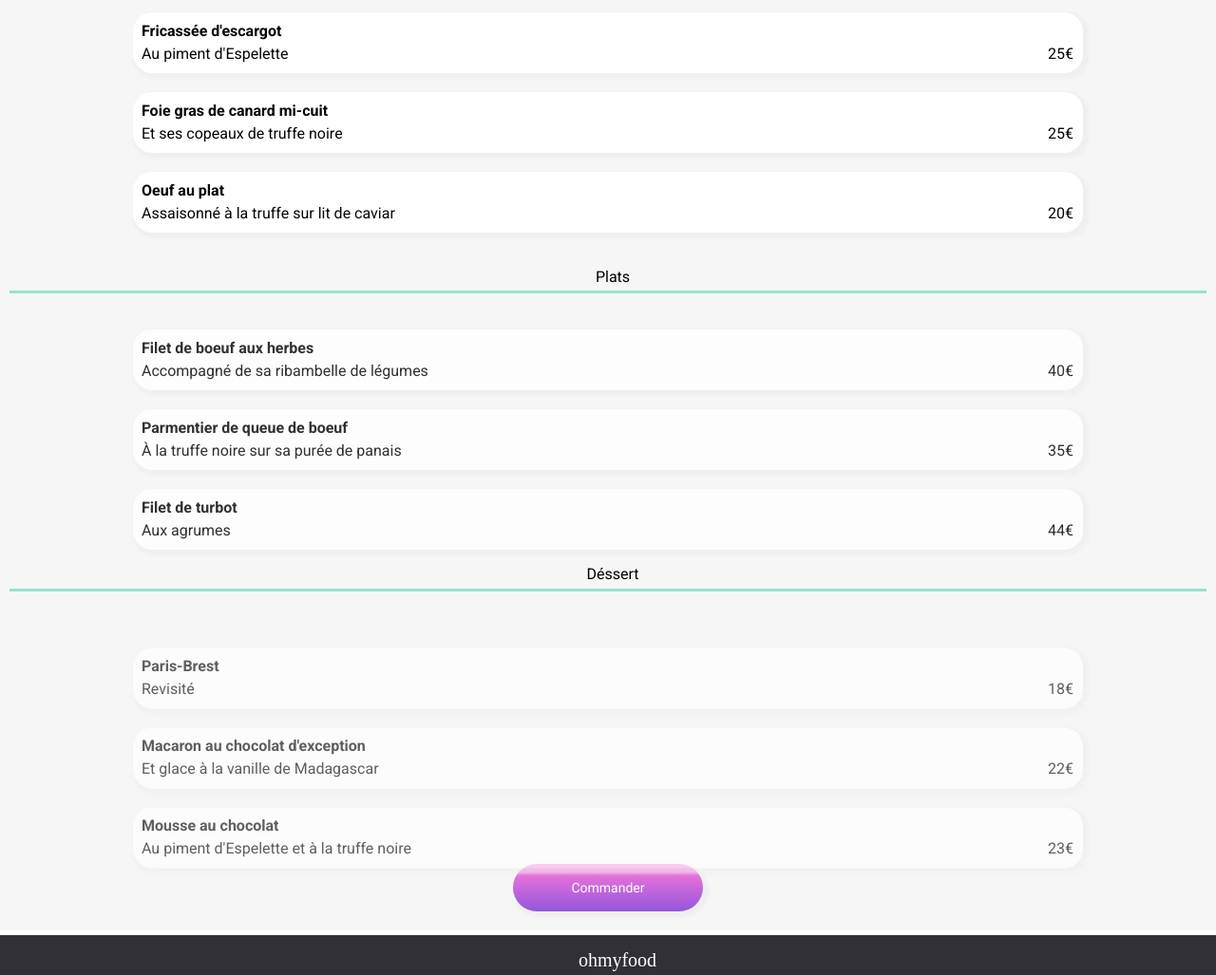
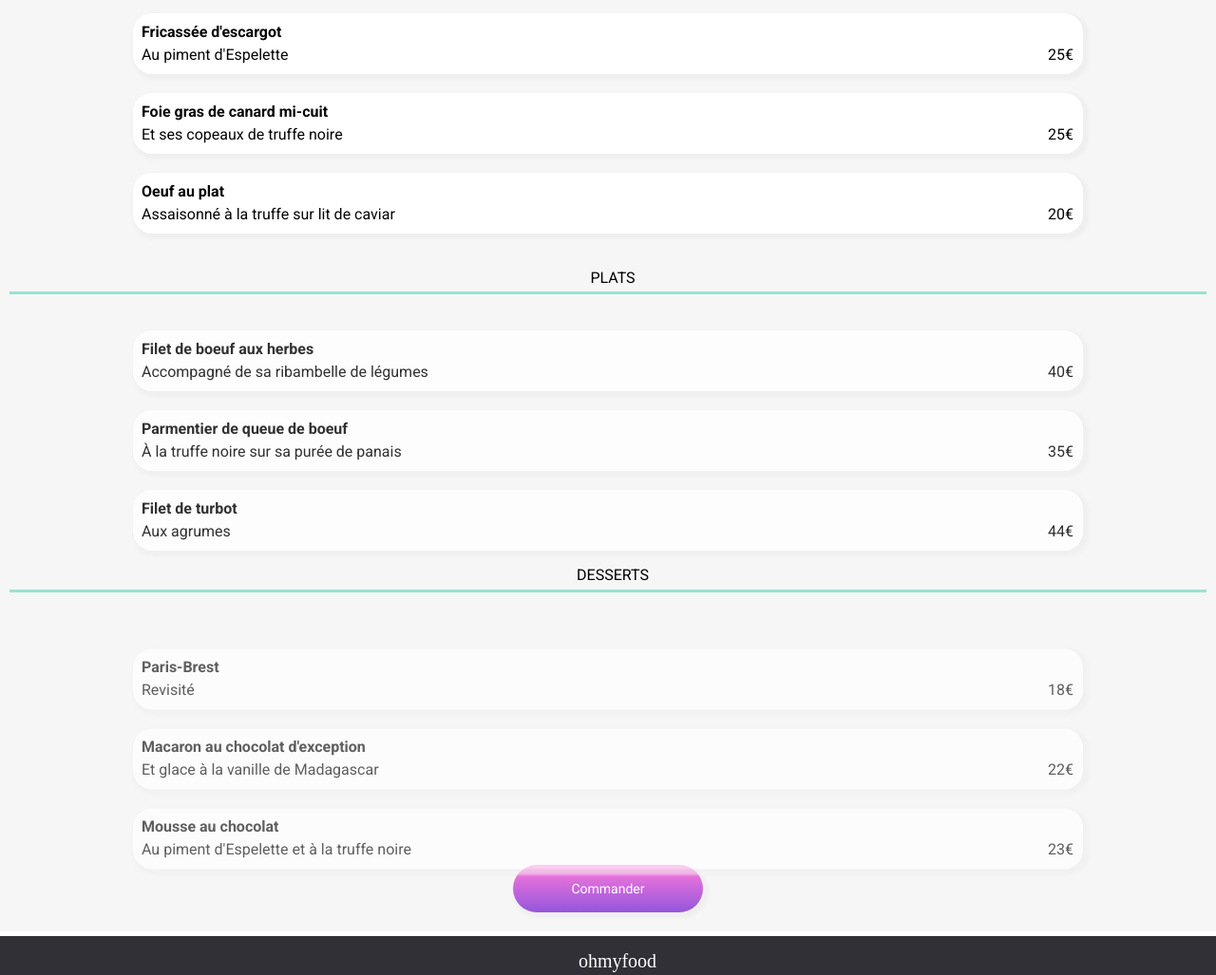
Before and after one commit to AEZ1989/ohmyfood_sylveste_nora_11102022, a website: page page1.html in a window 1280 px wide. Shown: the part 319-1346 px from the top of the page at 95% size. Drawn offline with Linux system fonts and the light colour scheme; a web font is replaced by a local one.

Commit message:
rectification details visuel le 08/11

```diff
--- a/page1.html
+++ b/page1.html
@@ -14,6 +14,7 @@
 <body>
 
     <header class="logoHeader">
+
         <div class="logoHeader__img1">
             <a href="index.html"> <i class="fa-sharp fa-solid fa-arrow-left"></i></a>
             <img class=logoHeader__img src="../Maquettes Ohmyfood/images/logo/ohmyfood.png" alt="logo ohmyfood">
@@ -31,7 +32,7 @@
 
             <div class="heartMenu">
                 <i class=" fa-regular fa-heart"></i>
-                <div class="heartmenu_solid"><i class="fa-solid fa-heart"></i></div>
+                <div class="heartmenu_solid"><i class="heartSolid fa-solid fa-heart"></i></div>
             </div>
         </div>
         </div>
@@ -40,16 +41,21 @@
             <p class="border__line"></p>
         </div>
         <article class="entre">
+            <a href="#">
             <div class="content">
+
                 <div class="content__bloc">
                     <h4>Fricassée d'escargot</h4>
                     <p class="content__text"> Au piment d'Espelette </p>
+
                 </div>
 
 
                 <div class="litleBloc">
                     <p class="litleBloc__price">25€</p>
+
                     <div class="valid">
+
                         <div class="font__v">
                             <i class="fa-sharp fa-solid fa-check"></i>
                         </div>
@@ -57,7 +63,9 @@
                 </div>
             </div>
             </div>
+        </a>
 
+            <a href="#">
             <div class="content">
                 <div class="content__bloc">
 
@@ -67,7 +75,9 @@
                 </div>
                 <div class="litleBloc">
                     <p class="litleBloc__price">25€</p>
+
                     <div class="valid">
+
                         <div class="font__v">
                             <i class="fa-sharp fa-solid fa-check"></i>
                         </div>
@@ -75,7 +85,8 @@
                 </div>
             </div>
             </div>
-
+        </a>
+            <a href="#">
             <div class="content">
                 <div class="content__bloc">
                     <h4>Oeuf au plat</h4>
@@ -86,22 +97,25 @@
                 <div class="litleBloc">
                     <p class="litleBloc__price">20€</p>
 
+
                     <div class="valid">
+
                         <div class="font__v">
                             <i class="fa-sharp fa-solid fa-check"></i>
                         </div>
                     </div>
                 </div>
             </div>
+        </a>
         </article>
 
-        <p class="presentation">Plats</p>
+        <p class="presentation">PLATS</p>
         <div class="border">
             <p class="border__line"></p>
         </div>
         <article class="plats">
 
-
+            <a href="#">
             <div class="content">
                 <div class="content__bloc">
                     <h4>Filet de boeuf aux herbes</h4>
@@ -112,6 +126,7 @@
                 <div class="litleBloc">
                     <p class="litleBloc__price">40€</p>
 
+
                     <div class="valid">
                         <div class="font__v">
                             <i class="fa-sharp fa-solid fa-check"></i>
@@ -119,9 +134,10 @@
                     </div>
                 </div>
             </div>
+        </a>
 
 
-
+            <a href="#">
             <div class="content">
                 <div class="content__bloc">
                     <h4> Parmentier de queue de boeuf</h4>
@@ -131,13 +147,16 @@
                     <p class="litleBloc__price">35€</p>
 
                     <div class="valid">
+
                         <div class="font__v">
                             <i class="fa-sharp fa-solid fa-check"></i>
                         </div>
                     </div>
                 </div>
             </div>
+        </a>
 
+            <a href="#">
             <div class="content">
                 <div class="content__bloc">
                     <h4>Filet de turbot</h4>
@@ -147,20 +166,22 @@
                     <p class="litleBloc__price">44€</p>
 
                     <div class="valid">
+
                         <div class="font__v">
                             <i class="fa-sharp fa-solid fa-check"></i>
                         </div>
                     </div>
                 </div>
             </div>
+        </a>
         </article>
 
-        <p class="presentation">Déssert</p>
+        <p class="presentation">DESSERTS</p>
         <div class="border">
             <p class="border__line"></p>
         </div>
         <article class="dessert">
-
+            <a href="#">
             <div class="content">
                 <div class="content__bloc">
                     <h4> Paris-Brest</h4>
@@ -170,12 +191,15 @@
                     <p class="litleBloc__price">18€</p>
 
                     <div class="valid">
+
                         <div class="font__v">
                             <i class="fa-sharp fa-solid fa-check"></i>
                         </div>
                     </div>
                 </div>
             </div>
+        </a>
+            <a href="#">
                 <div class="content">
                     <div class="content__bloc">
                         <h4> Macaron au chocolat d'exception</h4>
@@ -185,13 +209,15 @@
                         <p class="litleBloc__price">22€</p>
 
                         <div class="valid">
+
                             <div class="font__v">
                                 <i class="fa-sharp fa-solid fa-check"></i>
                             </div>
                         </div>
                     </div>
                 </div>
-
+            </a>
+                <a href="#">
                     <div class="content">
                         <div class="content__bloc">
                             <h4> Mousse au chocolat</h4>
@@ -201,18 +227,27 @@
                             <p class="litleBloc__price">23€</p>
 
                             <div class="valid">
+
                                 <div class="font__v">
+
                                     <i class="fa-sharp fa-solid fa-check"></i>
+
                                 </div>
+
                             </div>
+
                         </div>
+
                     </div>
+                </a>
 
 
         </article>
         <div class="selector">
+            <a href="=#">
             <p class="selector__text">Commander</p>
         </div>
+    </a>
         </div>
     </main>
     <footer class="footer">
```
